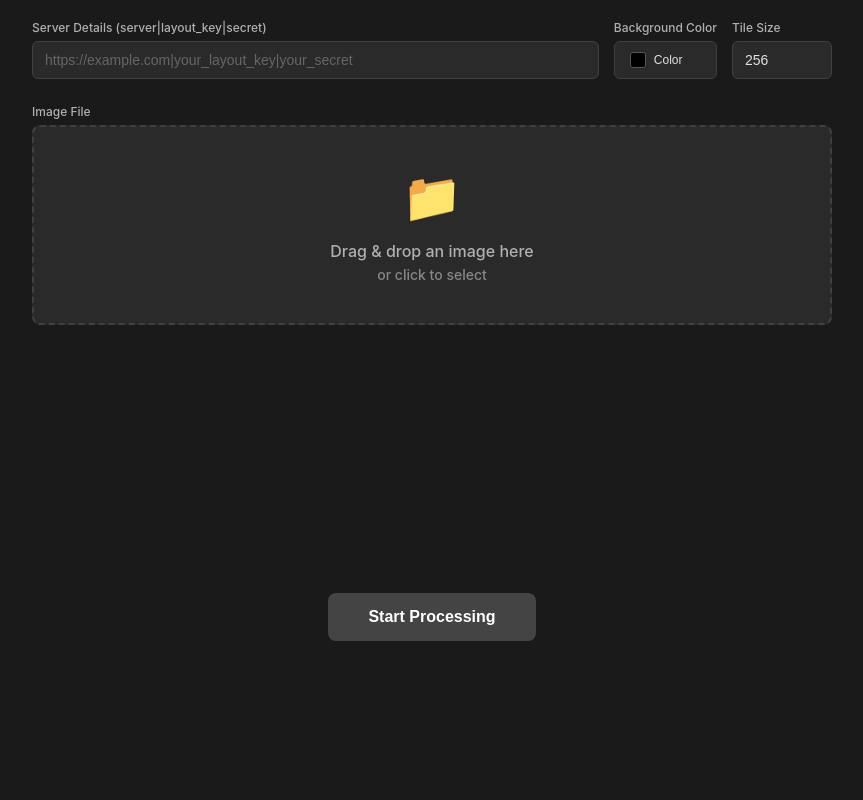
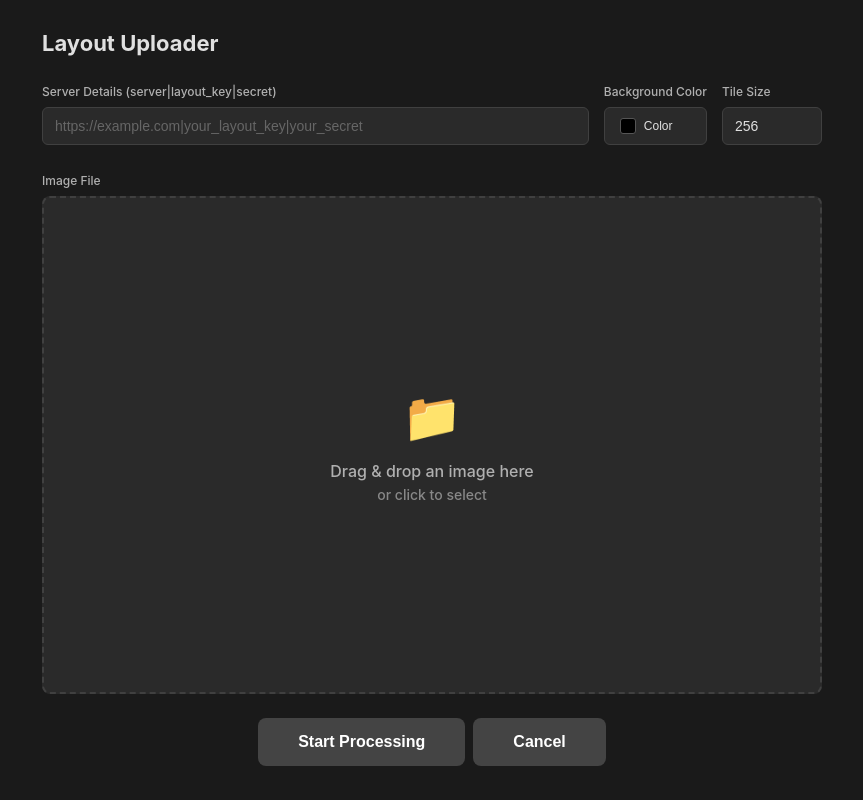
Before and after one commit to dinesh-gamage/layout-uploader, a React (Vite) app: page / in a window 1280 px wide. Shown: the whole page, without its empty margins (208-1071 px from the left). Built offline with nearby package versions, Linux system fonts and the light colour scheme.

Commit message:
more changes

```diff
--- a/src/App.css
+++ b/src/App.css
@@ -29,24 +29,35 @@ body {
     width: 100%;
 }
 
+.header {
+    width: 100%;
+    padding: 10px;
+}
+
+.title {
+    font-size: 22px;
+}
+
 .top-controls {
     display: grid;
     grid-template-columns: 1fr auto auto;
     gap: 15px;
-  margin-bottom: 25px;
+    /* margin-bottom: 25px; */
     align-items: end;
+    padding: 10px;
 }
 
 .input-group {
     display: flex;
     flex-direction: column;
+    height: 100%;
 }
 
 .input-label {
     color: #b0b0b0;
     font-size: 12px;
-  margin-bottom: 6px;
     font-weight: 500;
+    padding: 8px 0;
 }
 
 .text-input {
@@ -105,14 +116,15 @@ body {
 }
 
 .image-section {
-  margin-bottom: 25px;
+    /* margin-bottom: 25px; */
     flex: 1;
     min-height: 0;
+    padding: 10px;
 }
 
 .image-upload-area {
-  height: 100%;
-  min-height: 200px;
+    flex: 1;
+    min-height: 0;
 }
 
 .drop-zone {
@@ -213,10 +225,11 @@ body {
 }
 
 .action-section {
-  flex: 1;
+    flex-shrink: 0;
     display: flex;
     align-items: center;
     justify-content: center;
+    padding: 10px;
 }
 
 .main-btn {
@@ -229,6 +242,20 @@ body {
     font-size: 16px;
     font-weight: 600;
     transition: all 0.2s;
+    margin: 4px;
+}
+
+.second-btn {
+    background-color: #444;
+    border: none;
+    border-radius: 8px;
+    padding: 15px 40px;
+    color: white;
+    cursor: pointer;
+    font-size: 16px;
+    font-weight: 600;
+    transition: all 0.2s;
+    margin: 4px;
 }
 
 .main-btn:hover:not(:disabled) {
--- a/src/App.tsx
+++ b/src/App.tsx
@@ -20,17 +20,20 @@ interface ProgressUpdate {
     status: string;
 }
 
-type AppState = 'idle' | 'processing' | 'completed' | 'error';
 
-function App() {
-  const [config, setConfig] = useState<ProcessConfig>({
+const DefaultConfig: ProcessConfig = {
     image_path: '',
     server_address: '',
     layout_key: '',
     secret: '',
     background_color: [0, 0, 0],
     tile_size: 256,
-  });
+}
+
+type AppState = 'idle' | 'processing' | 'completed' | 'error';
+
+function App() {
+    const [config, setConfig] = useState<ProcessConfig>(DefaultConfig);
 
     const [progress, setProgress] = useState<ProgressUpdate | null>(null);
     const [appState, setAppState] = useState<AppState>('idle');
@@ -65,7 +68,7 @@ function App() {
     }, [appState]);
 
     useEffect(() => {
-    const unlisten = listen('tauri://file-drop', (event) => {
+        const unlisten = listen('tauri://file-drop', async (event) => {
             const files = event.payload as string[];
             if (files && files.length > 0) {
                 const imagePath = files[0];
@@ -77,7 +80,15 @@ function App() {
 
                 if (isImage) {
                     setConfig(prev => ({ ...prev, image_path: imagePath }));
+                    try {
+                        const fileData = await (window as any).fs.readFile(imagePath);
+                        const blob = new Blob([fileData], { type: 'image/jpeg' });
+                        const dataUrl = URL.createObjectURL(blob);
+                        setImagePreview(dataUrl);
+                    } catch (readError) {
+                        console.error('Failed to read dropped file:', readError);
                         setImagePreview(`asset://localhost/${imagePath.replace(/\\/g, '/')}`);
+                    }
                     setDragActive(false);
                 } else {
                     setMessage('Please drop an image file.');
@@ -105,8 +116,17 @@ function App() {
             const selected = await invoke<string | null>('select_image_file');
             if (selected) {
                 setConfig(prev => ({ ...prev, image_path: selected }));
-        // Convert file path to preview URL for local files
+                // Read file using Tauri's fs plugin
+                try {
+                    const fileData = await (window as any).fs.readFile(selected);
+                    const blob = new Blob([fileData], { type: 'image/jpeg' }); // Generic image type
+                    const dataUrl = URL.createObjectURL(blob);
+                    setImagePreview(dataUrl);
+                } catch (readError) {
+                    console.error('Failed to read file for preview:', readError);
+                    // Fallback to asset URL
                     setImagePreview(`asset://localhost/${selected.replace(/\\/g, '/')}`);
+                }
             }
         } catch (error) {
             console.error('Failed to select image:', error);
@@ -193,6 +213,8 @@ function App() {
         setAppState('idle');
         setMessage('');
         setProgress(null);
+        setConfig(DefaultConfig)
+        setImagePreview(null)
     };
 
     const startFresh = () => {
@@ -216,6 +238,9 @@ function App() {
     return (
         <div className="app">
             <div className="container">
+                <div className="header">
+                    <h1 className="title">Layout Uploader</h1>
+                </div>
 
                 {/* Top Controls */}
                 <div className="top-controls">
@@ -311,6 +336,9 @@ function App() {
                     >
                         Start Processing
                     </button>
+                    <button className="second-btn" onClick={resetApp}>
+                        Cancel
+                    </button>
                 </div>
 
                 {/* Progress Overlay */}
```
Also changed, not shown: 1 other file (tests, documents, lock files or other folders). Lines whose indentation alone changed are shown as unchanged.
